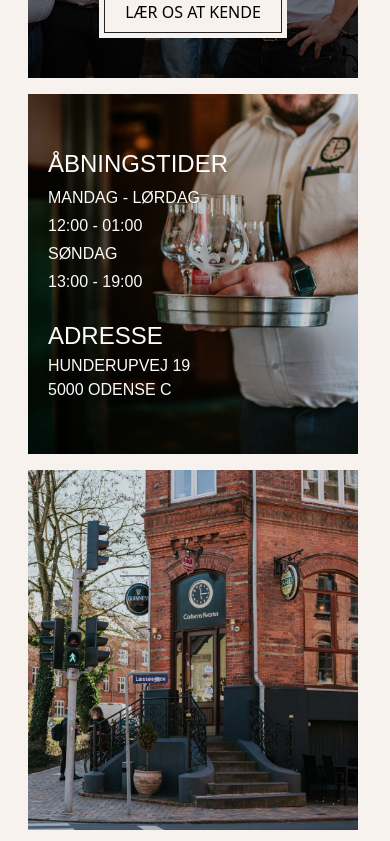
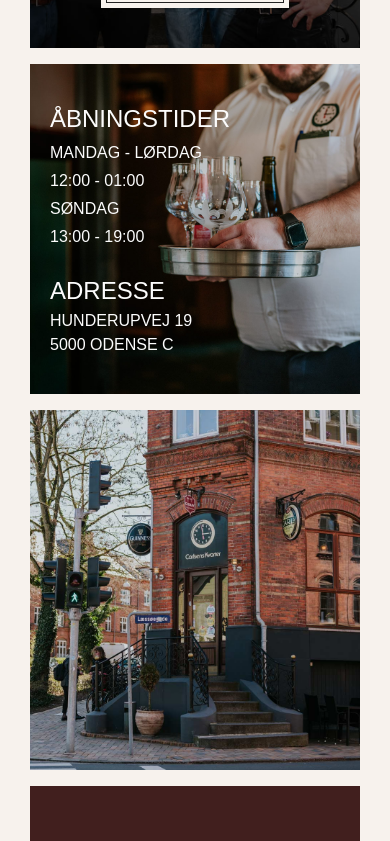
Before and after one commit to emil584c/projekt-6, a Vue app: page / in a window 390 px wide. Shown: the part 1156-1997 px from the top of the page. Built offline with nearby package versions, Linux system fonts and the light colour scheme; no server answers; a web font is replaced by a local one.

Commit message:
alignment mobile fix

```diff
--- a/src/components/AboutFrontpage.vue
+++ b/src/components/AboutFrontpage.vue
@@ -4,17 +4,19 @@
 
 <template>
     <section class=" bg-cream-primary pt-12 px-3">
-        <div class=" max-w-sm px-4 md:px-0 md:max-w-content-width mx-auto">
+        <div class="max-w-[330px] md:max-w-content-width mx-auto">
             <h2>HVEM ER CARLSENS KVARTER</h2>
+        </div>
+        <div class=" px-4 md:px-0 md:max-w-content-width mx-auto w-full justify-center">
             <div class="flex flex-col gap-4 md:gap-10">
 
-                <div class="flex flex-col gap-4 md:gap-10 md:flex-row md:justify-between">
-                    <div class="bg-[url('../assets/images/holdet_bag_carlsen_kvarter.jpg')] bg-cover w-mobilebox-width h-mobilebox-height bg-center flex justify-center items-end p-10 md:max-w-longbox-width md:w-full md:justify-end md:p-8">
+                <div class="flex flex-col gap-4 md:gap-10 items-center justify-center md:items-stretch md:flex-row md:justify-between">
+                    <div class="bg-[url('../assets/images/holdet_bag_carlsen_kvarter.jpg')] bg-cover w-mobilebox-width h-mobilebox-width md:h-mobilebox-height bg-center flex justify-center items-end p-10 md:max-w-longbox-width md:w-full md:justify-end md:p-8">
                         <div class=" bg-cream-primary p-[5px] relative z-10 w-fit hover:scale-95 duration-100">
                             <button class="border-solid border-[1px] border-border-black px-5 py-2">LÆR OS AT KENDE</button>
                         </div>
                     </div>
-                    <div class="bg-[url('../assets/images/aabningstider_carlsens_kvarter.jpg')] bg-cover w-mobilebox-width h-mobilebox-height bg-center flex flex-col justify-center gap-6 pl-5 md:w-box-width">
+                    <div class="bg-[url('../assets/images/aabningstider_carlsens_kvarter.jpg')] bg-cover w-mobilebox-width h-mobilebox-width md:h-mobilebox-height bg-center flex flex-col justify-center gap-6 pl-5 md:w-box-width">
                         <ul class="flex flex-col gap-1">
                             <h3>ÅBNINGSTIDER</h3>
                             <li>MANDAG - LØRDAG</li>
@@ -30,9 +32,8 @@
                     </div>
                 </div>
 
-                <div class="flex flex-col gap-4 md:gap-10 md:flex-row md:justify-between">
-                    <div class="bg-[url('../assets/images/facade_carlsens_kvarter.jpg')] bg-cover w-mobilebox-width h-mobilebox-height bg-center flex flex-col justify-center gap-6 pl-5 md:w-box-width">
-                    </div>
+                <div class="flex flex-col gap-4 md:gap-10 items-center md:items-stretch md:flex-row md:justify-between">
+                    <img src="../assets/images/facade_carlsens_kvarter.jpg" class=" w-mobilebox-width h-mobilebox-height bg-center md:w-box-width object-cover" alt="billede af tjener der holder øl">
                     <div class=" bg-brown-primary md:bg-[url('../assets/images/service_paa_carlsens_kvarter.jpg')] bg-cover w-mobilebox-width h-mobilelongbox-height md:h-mobilebox-height bg-center flex flex-col justify-center p-10 md:w-full md:max-w-longbox-width">
                        <h3>SERVICE I FOKUS</h3>
                        <p class=" mb-2 max-w-[386px]">Hos Carlsens Kvarter er servicen i samme kvalitet som vores øl. Når du har fundet en siddeplads, kommer vores tjenere hen og hjælper dig med at finde den helt rigtige øl.</p>
@@ -40,7 +41,7 @@
                     </div>
                 </div>
 
-                <div class="flex gap-4 flex-col-reverse md:gap-10 md:flex-row md:justify-between">
+                <div class="flex gap-4 flex-col-reverse items-center md:items-stretch md:gap-10 md:flex-row md:justify-between">
                     <div class=" bg-brown-primary md:bg-[url('../assets/images/udvalg_af_oel_carlsens_kvarter.jpg')] bg-cover w-mobilebox-width h-mobilelongbox-height md:h-mobilebox-height bg-center flex flex-col justify-center p-10 md:w-full md:max-w-longbox-width">
                         <h3>UDVALG AF ØL</h3>
                         <p class=" mb-2 max-w-[386px]">Vi elsker øl og tilbyder hele 21 øl på fad, og over 100 forskellige øl på flaske.</p>
--- a/src/components/ProductSection.vue
+++ b/src/components/ProductSection.vue
@@ -43,14 +43,15 @@ request({ query: INFORMATION_QUERY }).then(result => {
 
 <template>
     <section id="product-section" class=" bg-cream-primary pt-12 px-3">
-        <div class=" max-w-sm px-4 md:px-0 md:max-w-content-width mx-auto">
-            <h2>VI TILBYDER</h2>
+        <div class="max-w-[330px] md:max-w-content-width mx-auto">
+            <h2 class="self-start">VI TILBYDER</h2>
+        </div>
+        <div class="px-4 md:px-0 md:max-w-content-width mx-auto w-full justify-center">
             <div class="flex flex-col gap-4 md:gap-10">
 
-                <div class="flex gap-4 flex-col-reverse md:gap-10 md:flex-row md:justify-between">
+                <div class="flex flex-col gap-4 md:gap-10 items-center justify-center md:items-stretch md:flex-row md:justify-between">
                     <img src="../assets/images/bestillinger_carlsens_kvarter.jpg" class=" w-mobilebox-width h-mobilebox-height bg-center md:w-box-width object-cover" alt="billede af tjener der holder øl">
                     <div class=" bg-brown-primary w-mobilebox-width h-mobilelongbox-height md:h-mobilebox-height bg-center flex flex-col justify-center p-[10px] md:w-full md:max-w-longbox-width">
-
                         <div class="border-solid border-[1px] border-border-white w-full h-full p-6 flex flex-col justify-center relative">
                             <h3>ØLSMAGNING</h3>
                             <p class=" mb-3 max-w-[386px]">Vi tilbyder ølsmagning ved bestilling. Vores erfarne personale vil guide dig igennem smagning af 5 eller 10 forskellige kvalitetsøl, som hver især har sin egen unikke smag og historie.</p>
@@ -65,9 +66,8 @@ request({ query: INFORMATION_QUERY }).then(result => {
                      </div>
                 </div>
 
-                <div class="flex gap-4 flex-col-reverse md:gap-10 md:flex-row md:justify-between">
+                <div class="flex flex-col gap-4 md:gap-10 items-center justify-center md:items-stretch md:flex-row md:justify-between">
                     <div class=" bg-green-primary w-mobilebox-width h-mobilelongbox-height md:h-mobilebox-height bg-center flex flex-col justify-center p-[10px] md:w-full md:max-w-longbox-width">
-
                         <div class="border-solid border-[1px] border-border-white w-full h-full p-6 flex flex-col justify-center relative">
                             <h3>HÅNDMADDER</h3>
                             <p class=" mb-3 max-w-[386px]">Fredag og lørdag mellem kl 12 og 14 har du den gyldne mulighed for at nyde din frokost på Carlsens Kvarter. Vi tilbyder tre stykker friske håndmadder fra den lokale Allégårdens Slagter sammensat med en Albani Classic på fad.</p>
@@ -82,7 +82,7 @@ request({ query: INFORMATION_QUERY }).then(result => {
                      <img src="../assets/images/haandmadder_carlsens_kvarter.jpg" class=" w-mobilebox-width h-mobilebox-height bg-center md:w-box-width object-cover" alt="billede af Carlsens Kvarters håndmadder">
                 </div>
 
-                <div class="flex gap-4 flex-col-reverse md:gap-10 md:flex-row md:justify-between">
+                <div class="flex flex-col gap-4 md:gap-10 items-center justify-center md:items-stretch md:flex-row md:justify-between">
                     <img src="../assets/images/arrangementer_carlsens_kvarter.jpg" class=" w-mobilebox-width h-mobilebox-height bg-center md:w-box-width object-cover" alt="billede af Carlsens Kvarters lokaler">
                     <div class=" bg-brown-primary w-mobilebox-width h-mobilelongbox-height md:h-mobilebox-height bg-center flex flex-col justify-center p-[10px] md:w-full md:max-w-longbox-width">
                         <div class="border-solid border-[1px] border-border-white w-full h-full p-6 flex flex-col justify-center relative">
--- a/src/components/SocialMedia.vue
+++ b/src/components/SocialMedia.vue
@@ -5,7 +5,7 @@
 
 <template>
     <section class=" bg-cream-primary py-14 px-3">
-        <div class=" mx-auto max-w-sm md:max-w-content-width">
+        <div class=" mx-auto max-w-[330px] md:max-w-content-width">
             <h2 class=" mb-5">FØLG OS PÅ INSTAGRAM</h2>
             <div class=" max-w-content-width mx-auto grid grid-rows-2 grid-cols-2 place-items-center md:gap-2 md:flex md:justify-between">
                 <a class="h-fit w-fit overflow-hidden relative group" href="https://www.instagram.com/p/CsF0sfwMapP/" target="_blank">
--- a/src/datocms.js
+++ b/src/datocms.js
@@ -1,7 +1,7 @@
 import { GraphQLClient } from "graphql-request";
 export function request({ query, variables, includeDrafts, excludeInvalid }) {
   const headers = {
-    // authorization: `Bearer cecc4d90bf2bdecd01725ec1ab0b6f`
+    authorization: `Bearer cecc4d90bf2bdecd01725ec1ab0b6f`
     // authorization: `Bearer ${import.meta.env.VITE_CMS_DATOCMS_API_TOKEN}`
   };
   if (includeDrafts) {
```
Also changed, not shown: 1 other file (tests, documents, lock files or other folders).
